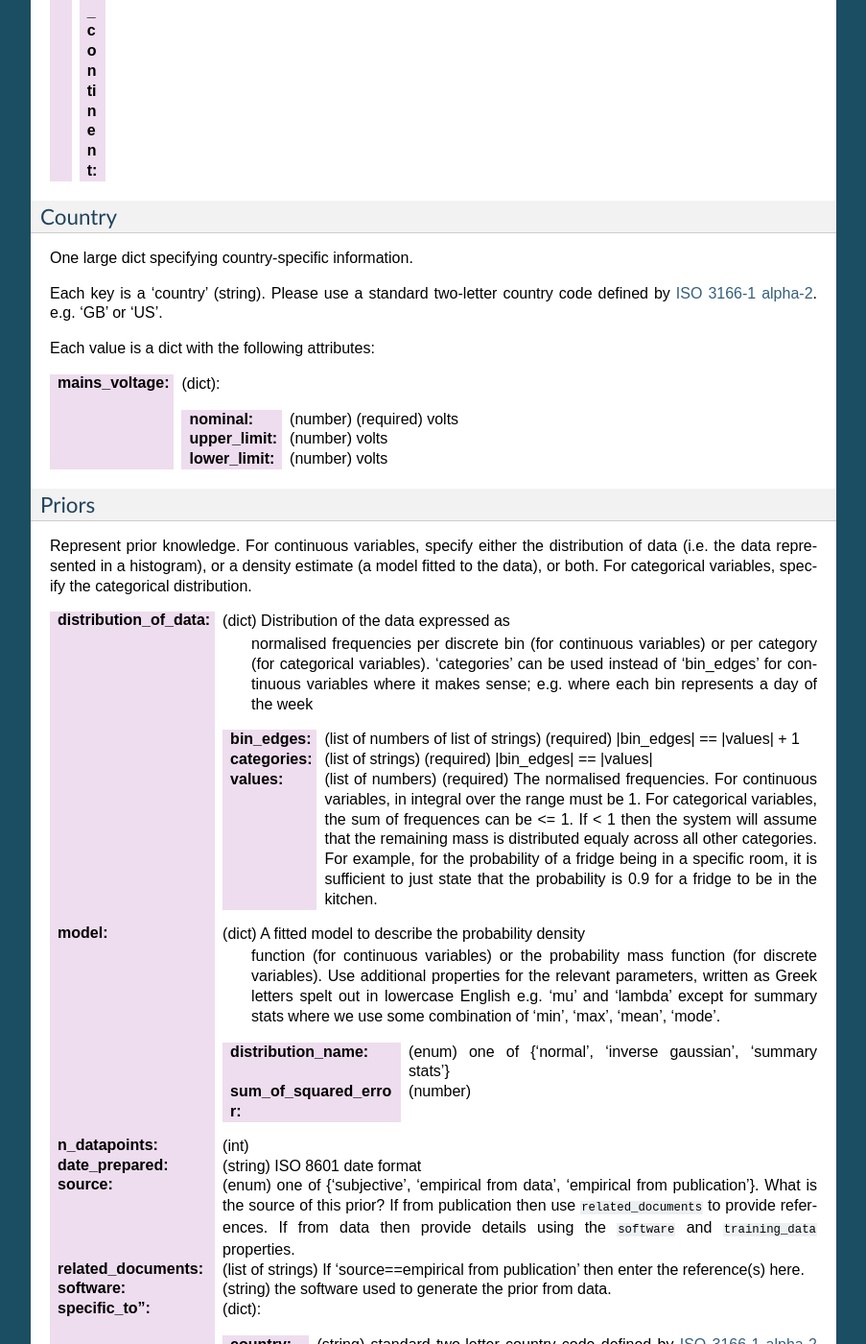
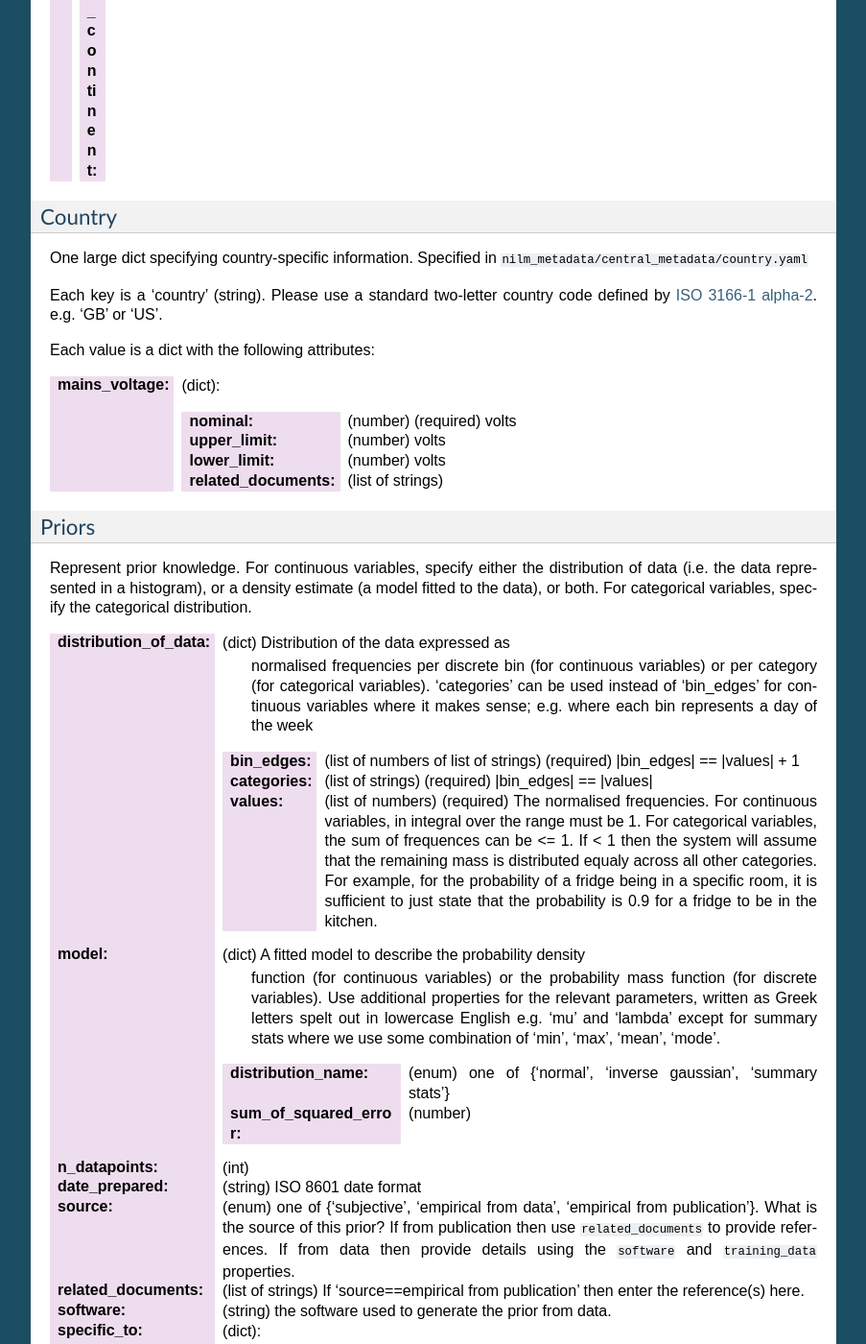
Before and after one commit to nilmtk/nilm_metadata, a Sphinx documentation site: the page built from docs/source/central_metadata.rst, in a window 1280 px wide and 1400 px high, scrolled down 6372 px. Shown: the whole window at 96% size, without its empty margins (198-1101 px from the left). Built offline with Sphinx 7.4.7, drawn with Linux system fonts in a browser that asks for light colours.

Commit message:
Started `country.yaml`

```diff
--- a/docs/source/central_metadata.rst
+++ b/docs/source/central_metadata.rst
@@ -236,7 +236,8 @@ of:
 Country
 -------
 
-One large dict specifying country-specific information.
+One large dict specifying country-specific information.  Specified in
+:file:`nilm_metadata/central_metadata/country.yaml`
 
 Each key is a 'country' (string). Please use a
 standard two-letter country code defined by `ISO 3166-1 alpha-2
@@ -250,6 +251,8 @@ Each value is a dict with the following attributes:
    :nominal: (number) (required) volts
    :upper_limit: (number) volts
    :lower_limit: (number) volts
+   :related_documents: (list of strings)
+
 
 .. _prior-schema:
 
```
Also changed, not shown: other parts of docs/source/central_metadata.rst (+1 -1 lines), 1 other file.
